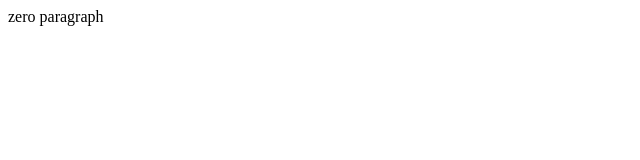
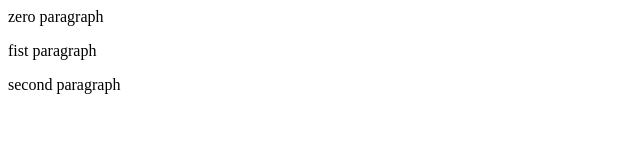
Before and after one commit to nagarajuuppala/Git-Practice, a plain HTML site: page logout.html in a window 1280 px wide. Shown: the whole page, without its empty margins (0-640 px from the left). Drawn offline with Linux system fonts and the light colour scheme.

Commit message:
added new p tag

```diff
--- a/logout.html
+++ b/logout.html
@@ -1,4 +1,6 @@
 <html>
   <p>zero paragraph</p>
+       <p>fist paragraph</p>
+       <p>second paragraph</p>
 
 </html>
```
